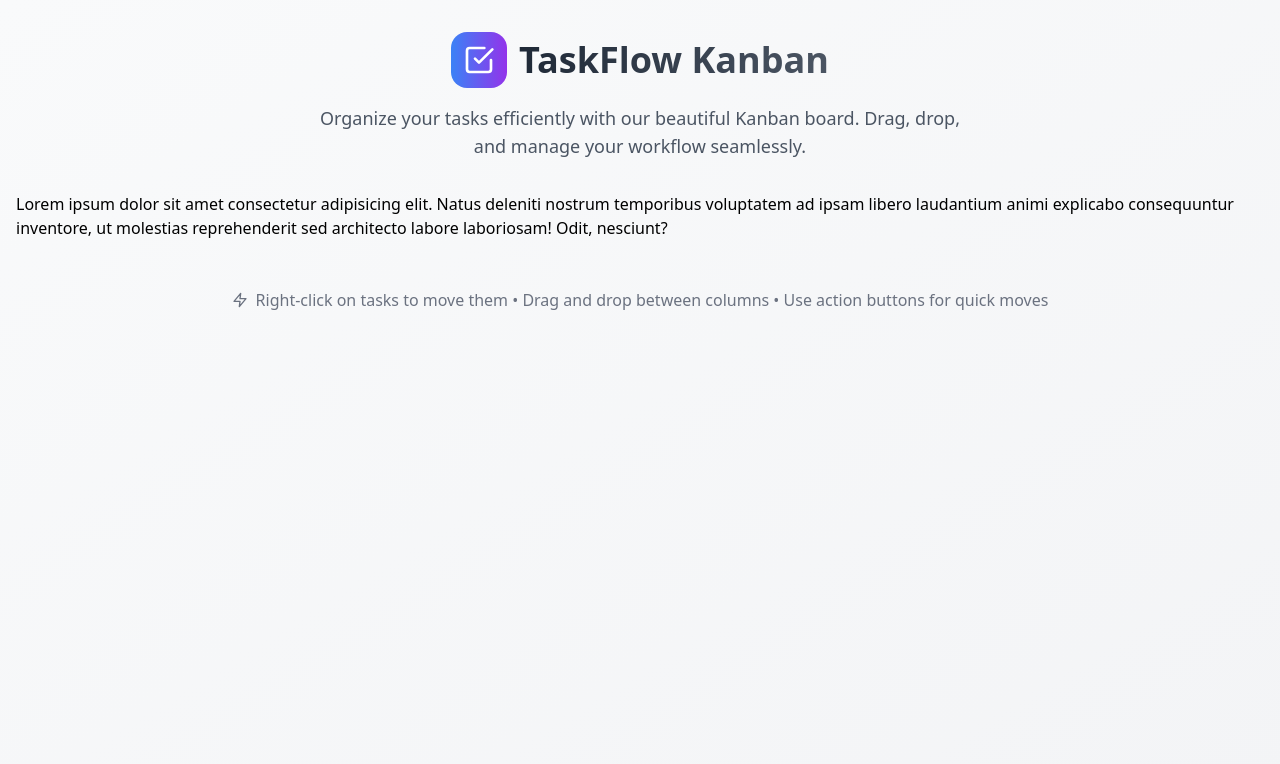
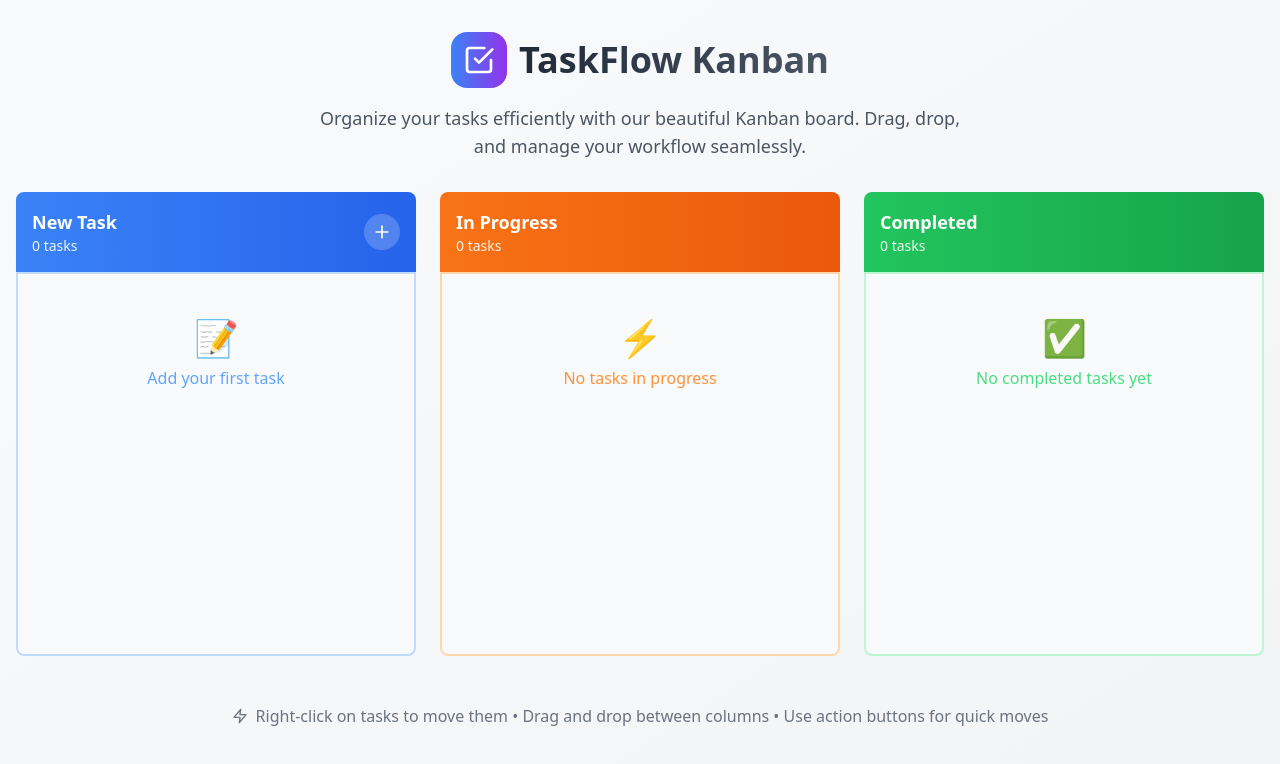
Before and after one commit to mdawlad29/taskFlow-kanban, a React (Vite) app: page / in a window 1280 px wide. Shown: the top 764 px of the page. Built offline with nearby package versions, Linux system fonts and the light colour scheme.

Commit message:
Add three column section

```diff
--- a/src/App.tsx
+++ b/src/App.tsx
@@ -1,5 +1,6 @@
 import Header from "./partials/Header";
 import Footer from "./partials/Footer";
+import Column from "./components/Column";
 
 function App() {
   return (
@@ -7,12 +8,7 @@ function App() {
       <div className="container mx-auto px-4 py-8">
         <Header />
 
-        <div>
-          Lorem ipsum dolor sit amet consectetur adipisicing elit. Natus
-          deleniti nostrum temporibus voluptatem ad ipsam libero laudantium
-          animi explicabo consequuntur inventore, ut molestias reprehenderit sed
-          architecto labore laboriosam! Odit, nesciunt?
-        </div>
+        <Column />
 
         <Footer />
       </div>
--- /dev/null
+++ b/src/components/Column/index.tsx
@@ -0,0 +1,13 @@
+import Card from "../../shared/Card";
+
+const Column = () => {
+  return (
+    <div className="grid grid-cols-1 lg:grid-cols-3 md:grid-cols-2 gap-6 max-w-7xl mx-auto">
+      <Card title="new task" status="new" todos={[]} />
+      <Card title="in progress" status="ongoing" todos={[]} />
+      <Card title="completed" status="done" todos={[]} />
+    </div>
+  );
+};
+
+export default Column;
--- /dev/null
+++ b/src/constants/index.ts
@@ -0,0 +1,24 @@
+import { TodoStatus } from "../types/todo";
+
+export const getColumnConfig = (status: TodoStatus) => {
+  switch (status) {
+    case "new":
+      return {
+        headerBg: "bg-gradient-to-r from-blue-500 to-blue-600",
+        borderColor: "border-blue-200",
+        emptyStateColor: "text-blue-400",
+      };
+    case "ongoing":
+      return {
+        headerBg: "bg-gradient-to-r from-orange-500 to-orange-600",
+        borderColor: "border-orange-200",
+        emptyStateColor: "text-orange-400",
+      };
+    case "done":
+      return {
+        headerBg: "bg-gradient-to-r from-green-500 to-green-600",
+        borderColor: "border-green-200",
+        emptyStateColor: "text-green-400",
+      };
+  }
+};
--- /dev/null
+++ b/src/shared/Card/index.tsx
@@ -0,0 +1,64 @@
+import { Plus } from "lucide-react";
+import { Todo, TodoStatus } from "../../types/todo";
+import { getColumnConfig } from "../../constants";
+
+interface ColumnProps {
+  title: string;
+  status: TodoStatus;
+  todos?: Todo[];
+}
+
+const Card = ({ title, status, todos }: ColumnProps) => {
+  const config = getColumnConfig(status);
+  const canAddTodo = status === "new";
+
+  return (
+    <div className="flex flex-col h-full">
+      {/*<--- Header --->*/}
+      <div
+        className={`${config.headerBg} text-white p-4 rounded-t-lg shadow-sm`}
+      >
+        <div className="flex items-center justify-between">
+          <div>
+            <h2 className="text-lg font-semibold capitalize">{title}</h2>
+            <p className="text-sm opacity-90">{todos?.length} tasks</p>
+          </div>
+
+          {canAddTodo && (
+            <button
+              className="bg-white/20 hover:bg-white/30 rounded-full p-2 transition-colors"
+              title="Add new task"
+            >
+              <Plus size={20} />
+            </button>
+          )}
+        </div>
+      </div>
+
+      {/*<--- Body --->  */}
+      <div
+        className={`
+          flex-1 bg-gray-50 p-4 rounded-b-lg border-2 min-h-96
+          transition-all duration-200 overflow-y-auto
+          ${config.borderColor}
+        `}
+      >
+        <div className="flex flex-col items-center justify-center h-32 text-center">
+          <div className={`text-4xl mb-2 ${config.emptyStateColor}`}>
+            {status === "new" ? "📝" : status === "ongoing" ? "⚡" : "✅"}
+          </div>
+
+          <p className={`${config.emptyStateColor} font-medium`}>
+            {status === "new"
+              ? "Add your first task"
+              : status === "ongoing"
+              ? "No tasks in progress"
+              : "No completed tasks yet"}
+          </p>
+        </div>
+      </div>
+    </div>
+  );
+};
+
+export default Card;
--- /dev/null
+++ b/src/types/todo.ts
@@ -0,0 +1,17 @@
+export interface Todo {
+  id: string;
+  title: string;
+  description: string;
+  status: "new" | "ongoing" | "done";
+  createdAt: Date;
+  movedAt: Date;
+  dueDate?: Date;
+}
+
+export type TodoStatus = "new" | "ongoing" | "done";
+
+export interface ContextMenuPosition {
+  x: number;
+  y: number;
+  todoId: string;
+}
```
